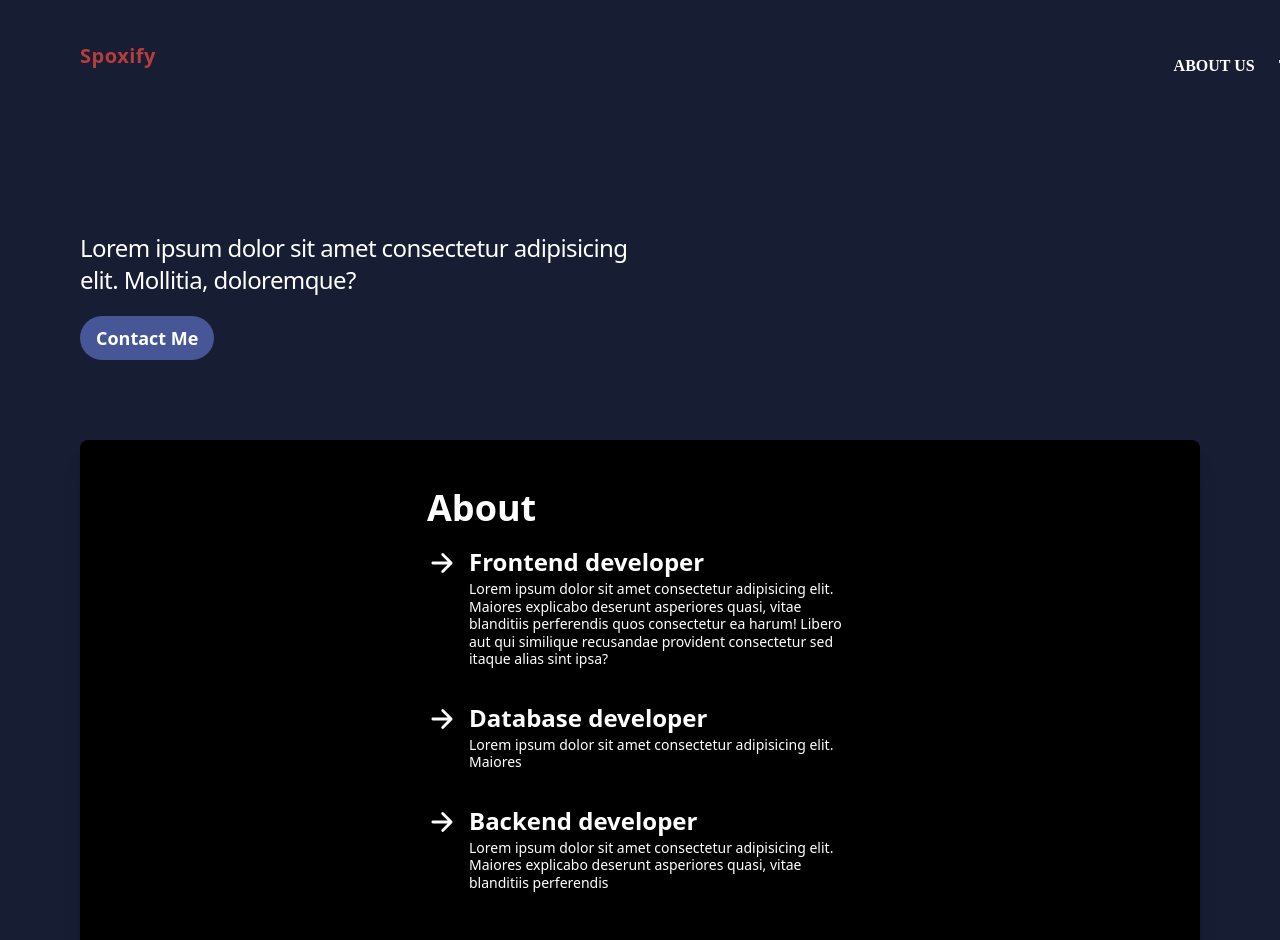
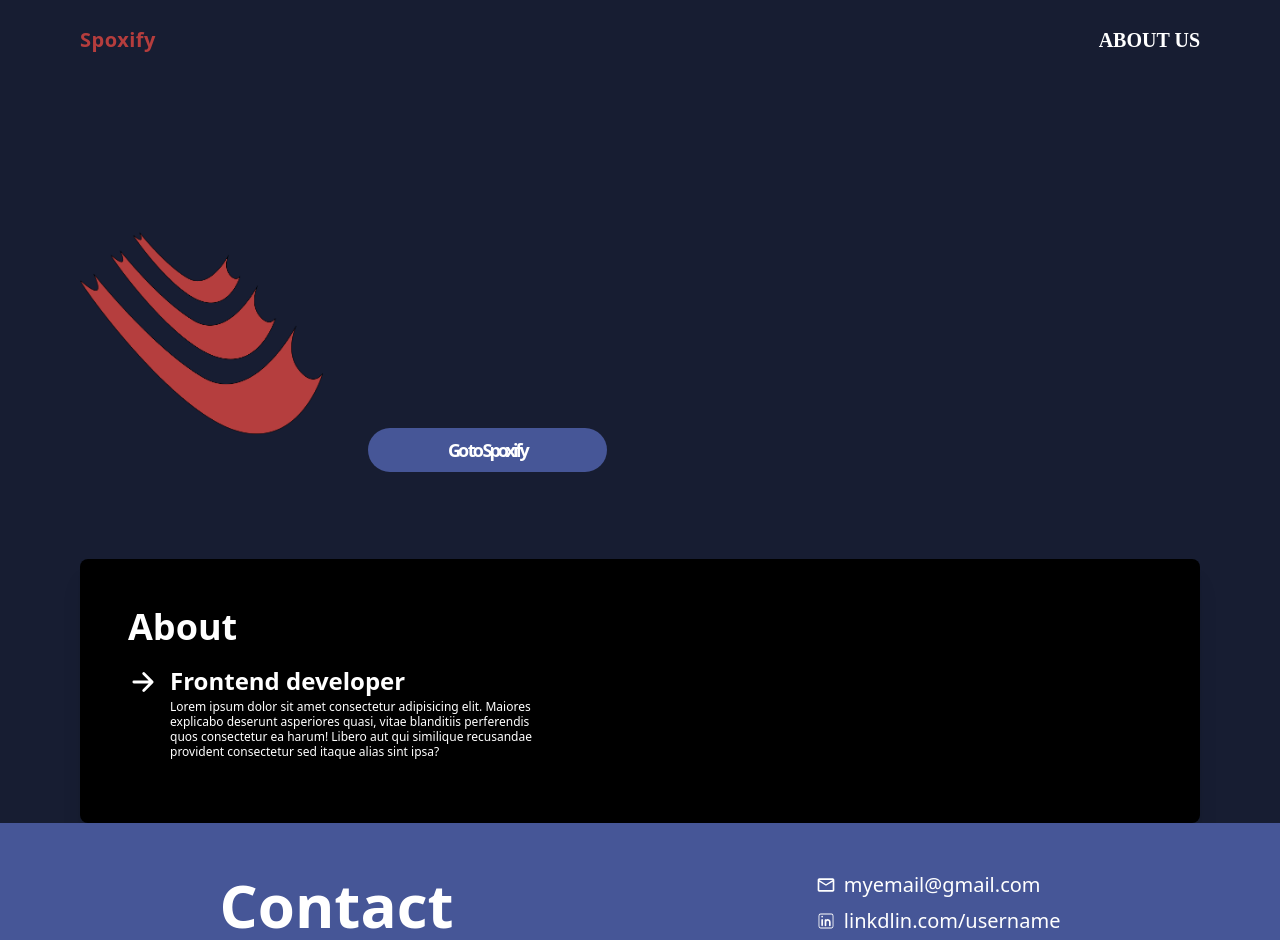
Before and after one commit to Koustav004/Spoxify, a React (Vite) app: page / in a window 1280 px wide. Shown: the top 940 px of the page. Built offline with nearby package versions, Linux system fonts and the light colour scheme.

Commit message:
new change

```diff
--- a/src/App.jsx
+++ b/src/App.jsx
@@ -1,5 +1,5 @@
 import About from "./Components/About";
-// import Footer from "./Components/Footer";
+import Footer from "./Components/Footer";
 import Home from "./Components/Home";
 import Navbar from "./Components/Navbar";
 
@@ -9,8 +9,7 @@ function App() {
       <Navbar />
       <Home />
       <About />
-      {/* <Projects /> */}
-      {/* <Footer /> */}
+      <Footer />
     </div>
   );
 }
--- a/src/Components/About.jsx
+++ b/src/Components/About.jsx
@@ -1,26 +1,23 @@
 import React from "react";
-// import AboutImg from "../../assets/7358653-removebg-preview.png";
 import { IoArrowForward } from "react-icons/io5";
 const About = () => {
   return (
     <div
       id="About"
-      className="text-white md:flex overflow-hidden items-center md:flex-wrap md:justify-center bg-black shadow-xl mx-0 md:mx-20 bg-opacity-30 rounded-lg p-12"
+      className="text-white flex flex-col md:flex-row overflow-hidden items-center justify-center bg-black shadow-xl mx-0 md:mx-20 bg-opacity-30 rounded-lg p-6 md:p-12"
     >
-      <div>
+      <div className="w-full">
         <h2 className="text-2xl md:text-4xl font-bold">About</h2>
-        <div className="md:flex flex-wrap flex-col md:flex-row items-center">
-          {/* <img className="md:h-80" src={AboutImg} alt="About img" /> */}
+        <div className="flex flex-col md:flex-row items-center">
 
-          <ul>
-            <div className="flex gap-3 py-4">
+            <div className="flex gap-3 py-4 w-full">
               <IoArrowForward size={30} className="mt-1" />
 
-              <span className="w-96">
-                <h1 className="text-xl md:text-2xl font-semibold leading-normal">
+              <span className="w-full md:w-96">
+                <h1 className="text-lg md:text-2xl font-semibold leading-normal">
                   Frontend developer
                 </h1>
-                <p className="text-sm md:text-md leading-tight">
+                <p className="text-xs md:text-md leading-tight">
                   Lorem ipsum dolor sit amet consectetur adipisicing elit.
                   Maiores explicabo deserunt asperiores quasi, vitae blanditiis
                   perferendis quos consectetur ea harum! Libero aut qui
@@ -29,34 +26,6 @@ const About = () => {
                 </p>
               </span>
             </div>
-            <div className="flex gap-3 py-4">
-              <IoArrowForward size={30} className="mt-1" />
-
-              <span className="w-96">
-                <h1 className="text-xl md:text-2xl font-semibold leading-normal">
-                  Database developer
-                </h1>
-                <p className="text-sm md:text-md leading-tight">
-                  Lorem ipsum dolor sit amet consectetur adipisicing elit.
-                  Maiores
-                </p>
-              </span>
-            </div>
-            <div className="flex gap-3 py-4">
-              <IoArrowForward size={30} className="mt-1" />
-
-              <span className="w-96">
-                <h1 className="text-xl md:text-2xl font-semibold leading-normal">
-                  Backend developer
-                </h1>
-                <p className="text-sm md:text-md leading-tight">
-                  Lorem ipsum dolor sit amet consectetur adipisicing elit.
-                  Maiores explicabo deserunt asperiores quasi, vitae blanditiis
-                  perferendis
-                </p>
-              </span>
-            </div>
-          </ul>
         </div>
       </div>
     </div>
--- /dev/null
+++ b/src/Components/Footer.jsx
@@ -0,0 +1,37 @@
+import React from "react";
+import { MdOutlineEmail } from "react-icons/md";
+import { CiLinkedin } from "react-icons/ci";
+import { FaGithub } from "react-icons/fa";
+
+const Footer = () => {
+  return (
+    <div
+      id="Footer"
+      className="flex flex-col md:flex-row justify-around bg-[#465697] text-white p-6 md:p-12 items-center gap-6 md:gap-0"
+    >
+      <div className="text-center md:text-left">
+        <h1 className="text-2xl md:text-6xl font-bold">Contact</h1>
+        <h3 className="text-sm md:text-2xl font-normal">
+          Feel Free To reach out!
+        </h3>
+      </div>
+
+      <ul className="text-sm md:text-xl flex flex-col gap-2">
+        <li className="flex gap-2 items-center justify-center md:justify-start">
+          <MdOutlineEmail size={20} />
+          myemail@gmail.com
+        </li>
+        <li className="flex gap-2 items-center justify-center md:justify-start">
+          <CiLinkedin />
+          linkdlin.com/username
+        </li>
+        <li className="flex gap-2 items-center justify-center md:justify-start">
+          <FaGithub />
+          github.com/username
+        </li>
+      </ul>
+    </div>
+  );
+};
+
+export default Footer;
--- a/src/Components/Home.jsx
+++ b/src/Components/Home.jsx
@@ -1,25 +1,21 @@
 import React from "react";
-// import avatarImg from "../../assets/7358602-removebg-preview.png";
-// import TextChange from "../TextChange";
+import LOGO from "../Assets/LOGO.png";
 
 const Home = () => {
   return (
-    <div className="text-white flex w-full justify-between items-start p-10 md:p-20">
-      <div className="md:w-2/4 md:pt-10 ">
-        <h1 className="text-xl md:text-6xl font-bold flex leading-normal tracking-tighter">
-          {/* <TextChange /> */}
+    <div className="text-white flex flex-col md:flex-row w-full justify-between items-start p-6 md:p-20 gap-8">
+      <div className="w-full md:w-2/4 pt-4 md:pt-10">
+        <h1 className="text-2xl md:text-6xl font-bold flex leading-normal tracking-tighter">
+          <img className="w-32 md:w-64" src={LOGO} alt="" />
+          <div className="ml-4 md:ml-8 flex items-baseline-last justify-end">
+            <a href="#About"><button className="mt-10 md:mt-20 text-white py-2 px-20 text-base md:text-lg hover:opacity-85 duration-300 hover:scale-105 font-semibold rounded-3xl bg-[#465697]">
+              Go to Spoxify
+            </button>
+            </a>
+          </div>
         </h1>
-        <p className="text-sm md:text-2xl tracking-tight ">
-          Lorem ipsum dolor sit amet consectetur adipisicing elit. Mollitia,
-          doloremque?
-        </p>
-        <button className="mt-5 md:md-10 text-white py02 px-3 text-sm md:text-lg md:py-2 md:px-4 hover:opacity-85 duration-300 hover:scale-105 font-semibold rounded-3xl bg-[#465697]">
-          Contact Me
-        </button>
       </div>
-      <div>
-        {/* <img className="" src={avatarImg} alt="" /> */}
-      </div>
+      <div></div>
     </div>
   );
 };
--- a/src/Components/Navbar.jsx
+++ b/src/Components/Navbar.jsx
@@ -4,25 +4,22 @@ const Navbar = () => {
   const [menu, openMenu] = useState(false);
   const [showMenu, setShowmenu] = useState(true);
   return (
-    <nav className="flex flex-wrap justify-between md:items-center text-[#B53D3D] w-[1428px] h-28 md:px-20">
+    <nav className="flex flex-wrap justify-between items-center text-[#B53D3D] w-full h-20 px-4 md:px-20 relative">
       <span className="text-xl font-bold tracking-wide">Spoxify</span>
 
       <ul
         className={`${
           menu ? "block" : "hidden"
-        }     mx-24 p-y2 mt-4 font-semibold md:mt-5 bg-black px-2 rounded-xl bg-opacity-30 md:border-none text-center md:bg-transparent md:static md:mx-0 md:flex gap-6`}
+        } absolute top-16 left-0 w-full bg-black bg-opacity-90 px-4 py-4 rounded-b-xl md:rounded-none md:static md:bg-transparent md:w-auto md:flex md:items-center md:gap-6 md:py-0 md:px-0 font-semibold text-center transition-all duration-300 z-10`}
       >
         <a href="#About">
-          <div className="justify-start text-white text-1xl font-bold font-['Istok_Web'] leading-10">ABOUT US</div>
-        </a>
-        <a href="#Projects">
-          <div className="justify-start text-white text-1xl font-bold font-['Istok_Web'] leading-10">TRAFIC</div>
+          <div className="justify-start text-white text-base md:text-xl font-bold font-['Istok_Web'] leading-10">ABOUT US</div>
         </a>
       </ul>
       {showMenu ? (
         <RiMenu2Line
           size={30}
-          className="md:hidden absolute right-10 top-6 transition-all duration-300"
+          className="md:hidden absolute right-6 top-6 transition-all duration-300"
           onClick={() => {
             openMenu(!menu);
             setShowmenu(!showMenu);
@@ -31,7 +28,11 @@ const Navbar = () => {
       ) : (
         <RiCloseLine
           size={30}
-          className="md:hidden absolute right-10 top-6 transition-all duration-300"
+          className="md:hidden absolute right-6 top-6 transition-all duration-300"
+          onClick={() => {
+            openMenu(!menu);
+            setShowmenu(!showMenu);
+          }}
         />
       )}
     </nav>
```
Also changed, not shown: src/Assets/LOGO.png (added).
